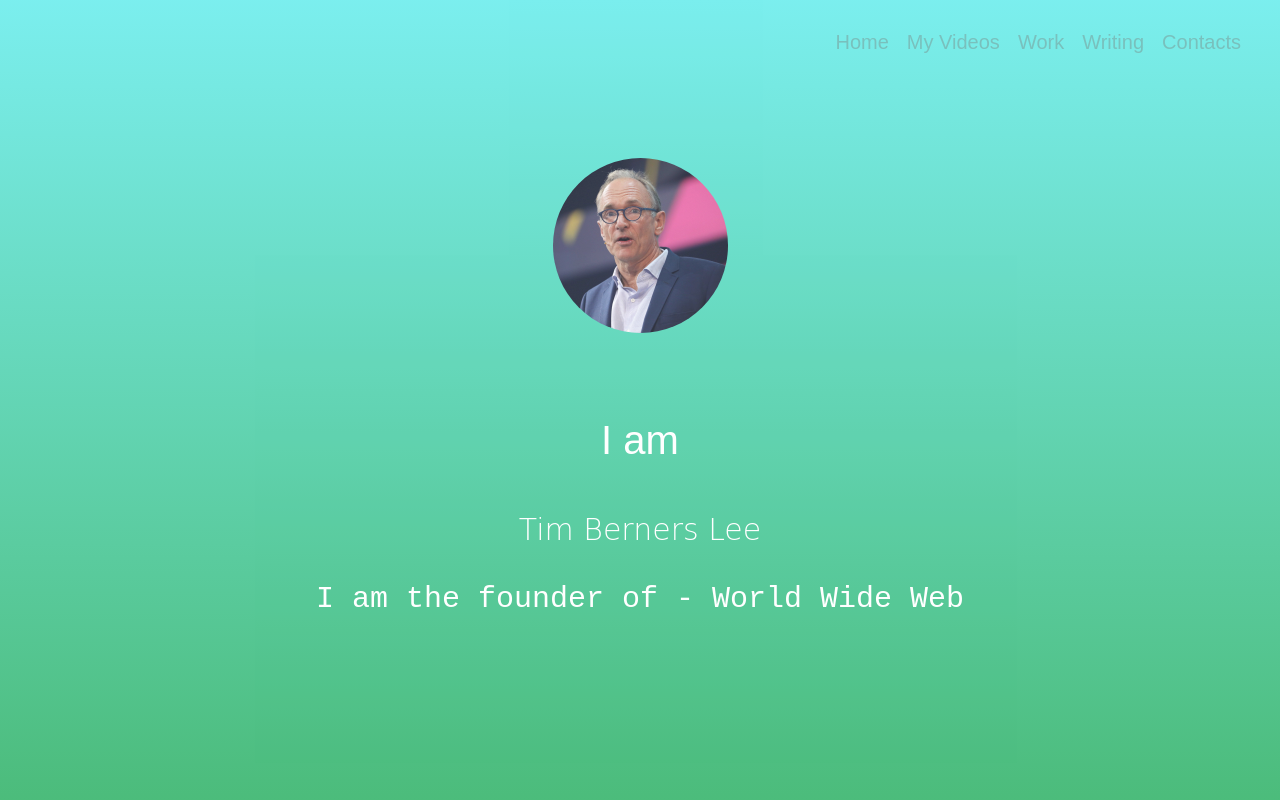
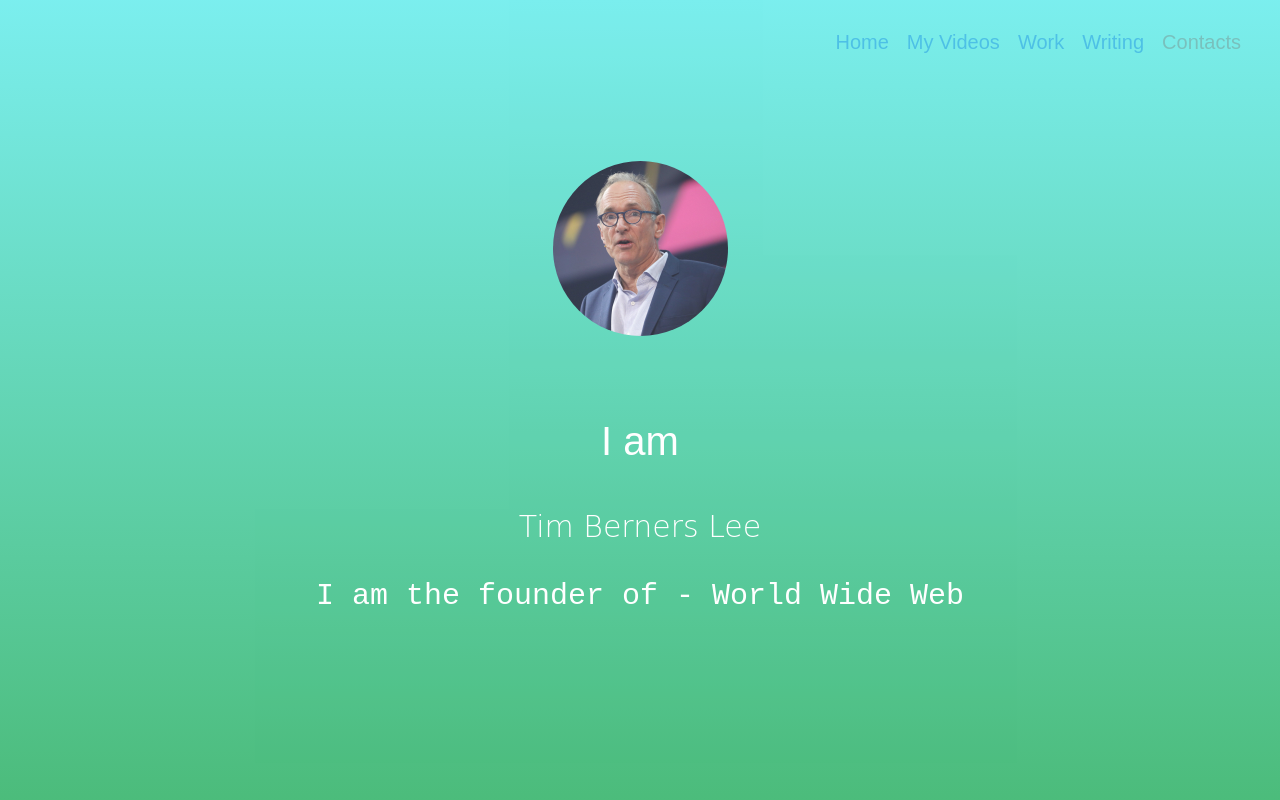
Before and after one commit to TanavCoder123/Activity-59_ADV-C-59, a plain HTML site: page index.HTML in a window 1280 px wide. Shown: the top 800 px of the page. Drawn offline with Linux system fonts and the light colour scheme; a script that the page names is missing.

Commit message:
Add files via upload

```diff
--- a/index.HTML
+++ b/index.HTML
@@ -6,13 +6,13 @@
         </head>
         <body>
             <ul class="menu">
-                <li class ="links"> Home </li>
-            <li class ="links"> My Videos </li>
-                <li class ="links"> Work </li>
-                <li class ="links"> Writing </li>
+                <li class ="links"> <a href="#Welcome"> Home </a> </li>
+                <li class ="links"> <a href="#Videos"> My Videos </a> </li>
+                <li class ="links"> <a href="#Work"> Work </a></li>
+                <li class ="links"> <a href="#Writings"> Writing </a> </li>
                 <li class ="links"> Contacts </li>
             </ul>
-        <section id="welcome" class ="parallax-container">
+        <section id="welcome">
             <div class="parallax-inner">
                 <img src="Tim.jpg" class="profile">
                 <h1> I am  <br> <br> <span id="name"> Tim Berners Lee </span></h1>
@@ -25,6 +25,38 @@
             <div class="line"> </div>
                 <p> Tim Berners-Lee is a software engineer who invented the Internet (or the World Wide Web) in 1989 while at CERN, the European Particle Physics Laboratory. He is director of the World Wide Web Consortium that he founded and a Professor in the Computer Science Department at the University of Oxford. In 2001 he became a Fellow of the Royal Society and in 2004 he was knighted.<br><br>In 1994 Berners-Lee founded the World Wide Web Consortium (W3C) at the Laboratory of Computer Science (LCS) at the Massachusetts Institute of Technology in Boston. It was made up of companies that wanted to work together to create Web standards and also improve the Web. It was quickly agreed that the technology should be free of royalties and patents. Berners-Lee has served as director of this W3C since it was founded. In 1995 Microsoft produced the first version of Internet Explorer and this commercial browser created enormous growth in websites and web users. The Web was first used</p>
               </section>
+            <section id= "Videos">
+            <h1> Videos </h1>
+                <div class= "line"> </div>
+                <iframe width="560" height="315" src="https://www.youtube.com/embed/rCplocVemjo" title="YouTube video player" frameborder="0" allow="accelerometer; autoplay; clipboard-write; encrypted-media; gyroscope; picture-in-picture" allowfullscreen> </iframe>
+                <br><br>
+                <iframe width="560" height="315" src="https://www.youtube.com/embed/eNzx3PjJ_MA" title="YouTube video player" frameborder="0" allow="accelerometer; autoplay; clipboard-write; encrypted-media; gyroscope; picture-in-picture" allowfullscreen></iframe>
+            </section>
+            <section id= "Work">
+            <h1> Work </h1>
+                <div class= "line"> </div>
+            <iframe width= "900" height= "1000" src= "https://en.wikipedia.org/wiki/Tim_Berners-Lee" frameborder= "0"> </iframe>
+                </section>
+
+
+            <section id= "Writings">
+            <h1> Writings </h1>
+                <div class= "line"> </div>
+                <a class="article" href="https://webfoundation.org/2019/03/web-birthday-30/" target="_blank"> 30 years on What's Next on ForTheWeb </a>
+                <br> <br>
+                <a class="article" href="https://webfoundation.org/impact/" target="_blank"> How did Tim Berners Lee Changed the World with WWW </a>
+            </section>
+
+
+
+
+
+
+
+
+
+                </section>
+
 
 
 
--- a/style.CSS
+++ b/style.CSS
@@ -1,6 +1,7 @@
 body{
     margin: 0;
     padding: 900px;
+    text-align: center;
 }
 .profile{
     width: 175px;
@@ -9,7 +10,6 @@ body{
 }
 #welcome{
     position: absolute;
-    overflow: hidden;
     height: 800;
     color: #FFFFFF;
     left : 0;
@@ -21,31 +21,31 @@ body{
     display : table;
     width: 100%;
     height:100%;
+    z-index: 9;
 
 }
 
 
 h1 {
     font-size: 40px;
-    line-height: 1.2;
     font-family:  sans-serif;
     font-weight: 300;
 }
 #name {
     font-size: 30px;
     line-height: 1.2;
-    font-family: cursive
+    font-family: cursive;
 }
 h2 {
     font-size: 30px;
     font-weight: 300;
     line-height: 1.2;
-    font-family: monospace
+    font-family: monospace;
 }
 #bio {
     padding: 50px;
     text-align: center;
-    font-size: 42px; }
+}
 .line {
     height: 15px;
     background-color: #000; width: 70px; margin: 8px auto;
@@ -81,3 +81,10 @@ p{ max-width: 450px;
 .links:hover{
     background-color: gray;
 }
+html{ scroll-behavior:smooth;
+}
+a{
+    text-decoration: none;
+}
+.article:hover{ color:fuchsia;
+}
```
